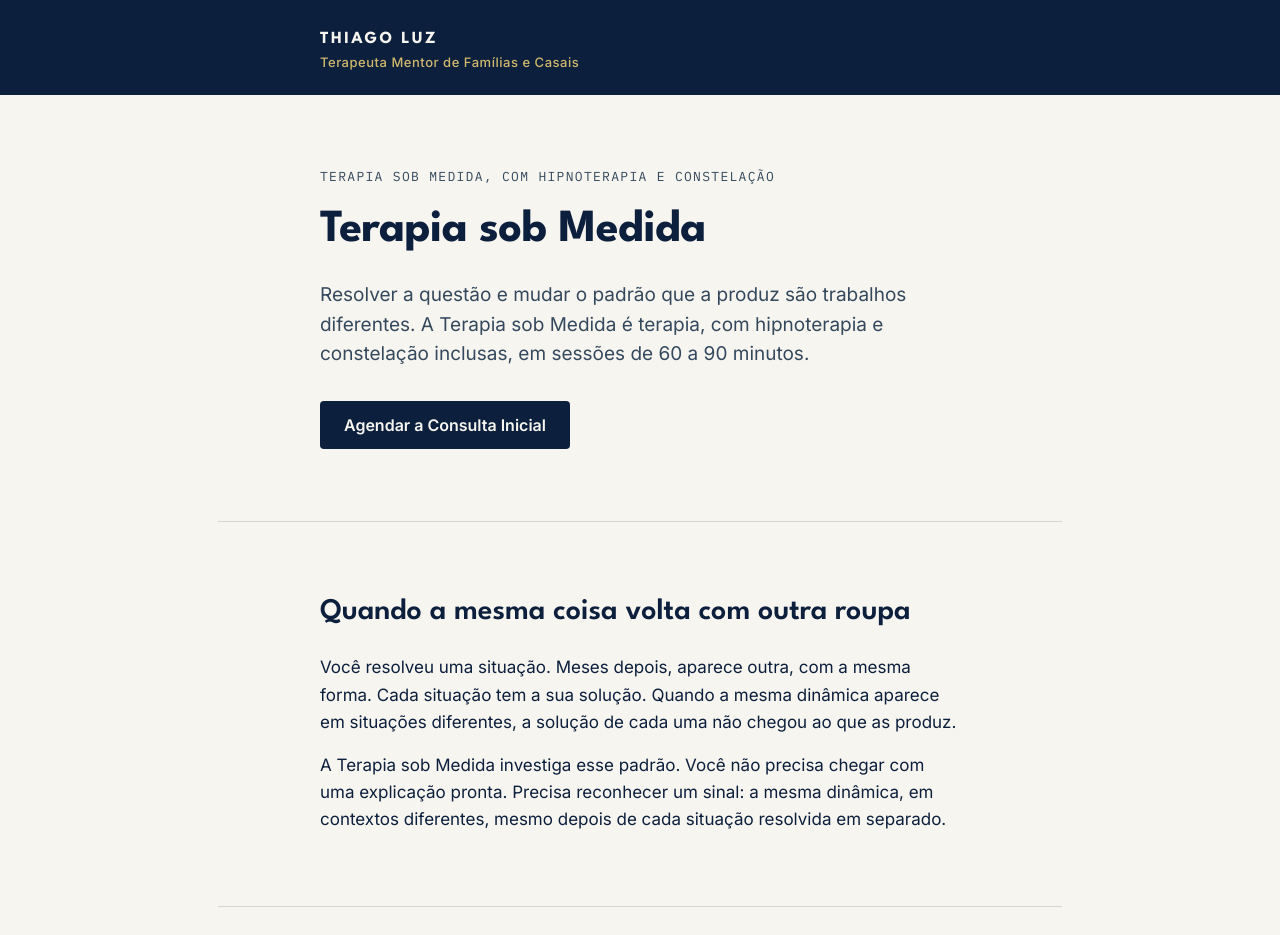
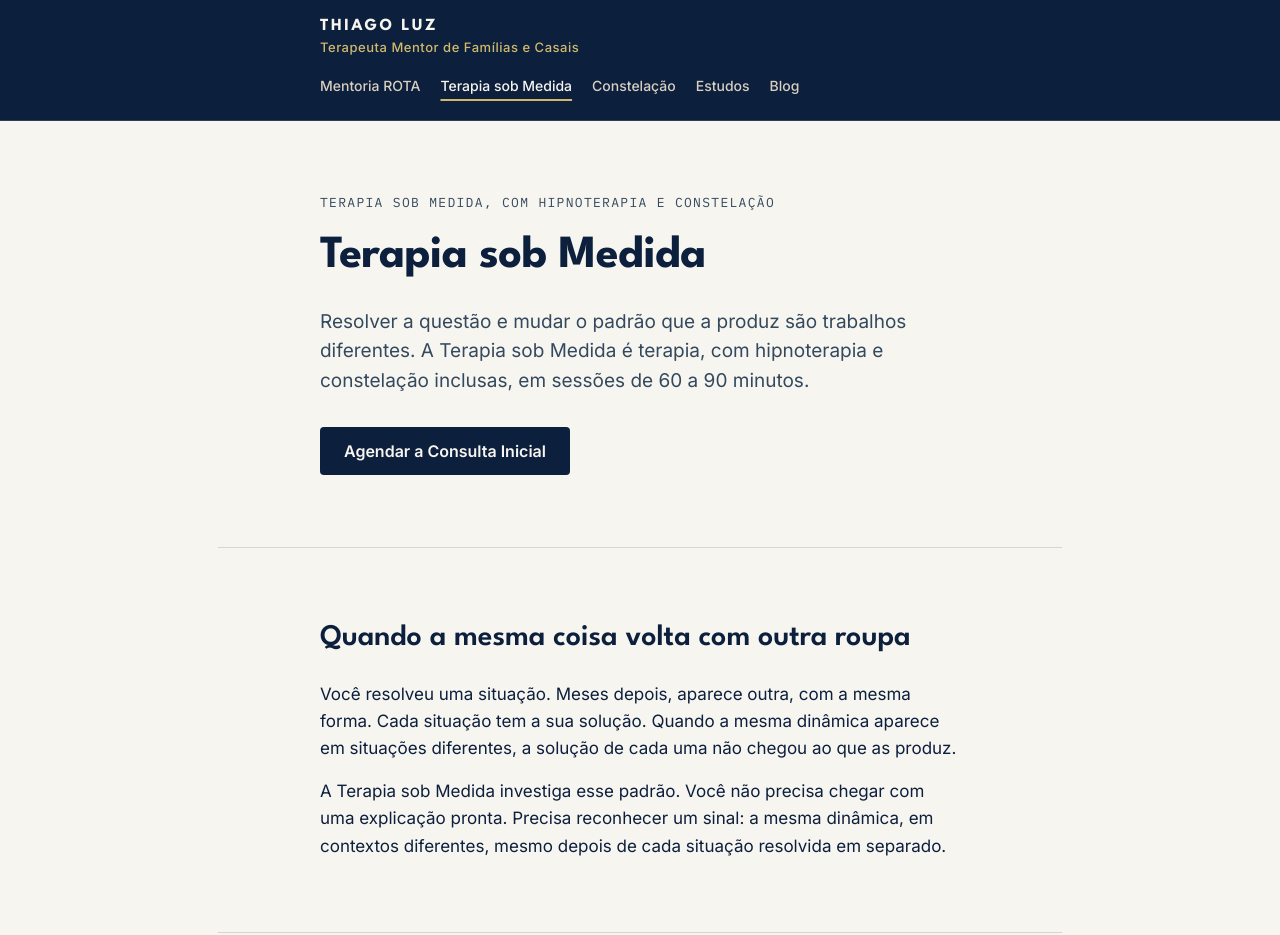
Before and after one commit to thiagoluzzen/thiagoluz.com.br, a plain HTML site: page terapia-sob-medida/index.html in a window 1280 px wide. Shown: the top 935 px of the page. Drawn offline with Linux system fonts and the light colour scheme.

Commit message:
Menu tambem na Terapia sob Medida, com link para ela em todas
Pedido dele: site com tudo ligado, tipo portal. O topo antigo da
terapia-sob-medida virou o menu-topo, e as quatro paginas internas
levam agora cinco links. Conferido na previa: 360 px sem rolagem
lateral (links em duas linhas, 44 px cada); 1024 px numa linha so
abaixo da marca.

Nao resolve: privacidade e termos seguem com o topo antigo; o menu
do blog muda no app, em commit separado.

Co-Authored-By: Claude <noreply@anthropic.com>

```diff
--- a/menu.css
+++ b/menu.css
@@ -2,7 +2,7 @@
    thiagoluz.com.br — menu do topo das paginas internas e do blog (25/11/2026)
    Uma fonte so': as paginas internas e o blog (servido pelo app) ligam este
    arquivo. A pagina inicial NAO tem menu: abre direto na foto (pedido dele). Marca a esquerda (sempre «Thiago Luz», decisao dele),
-   quatro links a direita; a pagina aberta leva aria-current="page" e ganha
+   cinco links a direita; a pagina aberta leva aria-current="page" e ganha
    o fio dourado, o mesmo do rodape. Sem JavaScript: no celular os links
    descem para a segunda linha.
    Cores pelo fundo (Emenda 15): marinho -> dourado quente; preto (.tema-preto,
--- a/terapia-sob-medida/index.html
+++ b/terapia-sob-medida/index.html
@@ -12,6 +12,7 @@
 <meta property="og:type" content="website">
 <meta property="og:locale" content="pt_BR">
 <link rel="stylesheet" href="/estilo.css">
+<link rel="stylesheet" href="/menu.css">
 <!-- SEM GA E SEM PIXEL, de proposito (decisao do Thiago, 19/10/2026, commit 6167773): sem
      consentimento.js, sem GA, sem Pixel; o rodape leva so' a politica.
      Esta pagina junta a Terapia sob Medida e as sessoes avulsas de hipnoterapia e
@@ -31,9 +32,10 @@
 <body class="tema-claro">
 <a class="pular" href="#conteudo">Ir para o conteúdo</a>
 
-<header class="topo">
-  <div class="topo-dentro">
-    <a class="marca" href="https://thiagoluz.com.br/">Thiago Luz<small>Terapeuta Mentor de Famílias e Casais</small></a>
+<header class="menu-topo">
+  <div class="menu-topo-dentro">
+    <a class="menu-marca" href="/">Thiago Luz<span class="menu-marca-titulo">Terapeuta Mentor de Famílias e Casais</span></a>
+    <nav aria-label="Páginas do site"><a href="/rota/">Mentoria ROTA</a><a href="/terapia-sob-medida/" aria-current="page">Terapia sob Medida</a><a href="/grupo-de-constelacao/">Constelação</a><a href="/grupo-de-estudos/">Estudos</a><a href="/blog">Blog</a></nav>
   </div>
 </header>
 
```
Also changed, not shown: grupo-de-constelacao/index.html (+1 -1 lines), grupo-de-estudos/index.html (+1 -1 lines), rota/index.html (+1 -1 lines).
